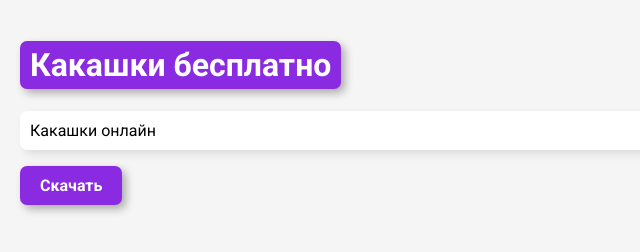
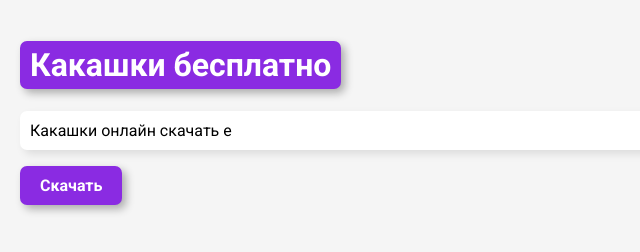
Before and after one commit to rarArchiv3/Kakashki, a plain HTML site: page index.html in a window 1280 px wide. Shown: the full height of the page, 0-640 px from the left. Drawn offline with Linux system fonts and the light colour scheme.

Commit message:
Update index.html

```diff
--- a/index.html
+++ b/index.html
@@ -14,7 +14,8 @@
     <span class="highlight">Какашки бесплатно</span>
   </h1>
   <p>
-    <span class="text">Какашки онлайн</span>
+    <span class="text">Какашки онлайн скачать
+    е</span>
   </p>
   <button class="action-button" id="downloadButton">Скачать</button>
 
```
